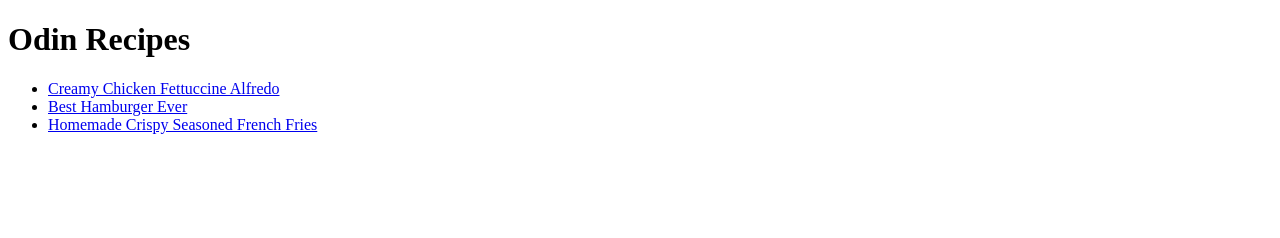
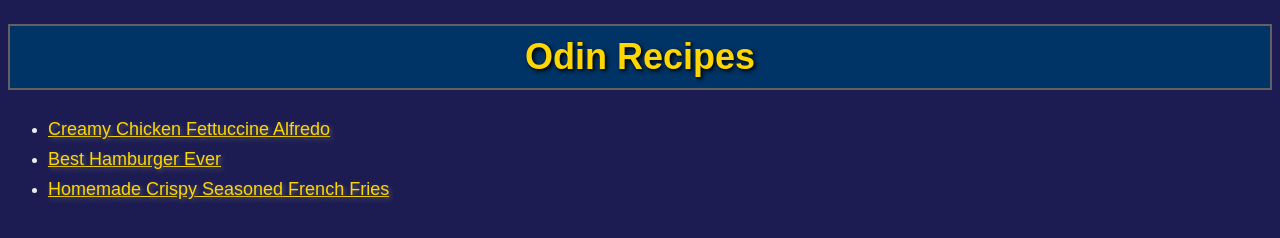
Before and after one commit to dev-maddie/odin-recipes, a plain HTML site: page index.html in a window 1280 px wide. Drawn offline with Linux system fonts and the light colour scheme.

Commit message:
Added CSS to index page

```diff
--- a/index.html
+++ b/index.html
@@ -4,13 +4,14 @@
     <meta charset="UTF-8">
     <meta name="viewport" content="width=device-width, initial-scale=1.0">
     <title>Odin Recipes</title>
+    <link rel="stylesheet" href="styles.css">
 </head>
 <body>
-    <h1>Odin Recipes</h1>
+    <h1 id="home-page-title">Odin Recipes</h1>
     <ul>
-        <li><a href="./recipes/Fettuccine.html">Creamy Chicken Fettuccine Alfredo</a></li>
-        <li><a href="./recipes/Hamburger.html">Best Hamburger Ever</a></li>
-        <li><a href="./recipes/Fries.html">Homemade Crispy Seasoned French Fries</a></li>
+        <li><a href="./recipes/Fettuccine.html" class="page-links">Creamy Chicken Fettuccine Alfredo</a></li>
+        <li><a href="./recipes/Hamburger.html" class="page-links">Best Hamburger Ever</a></li>
+        <li><a href="./recipes/Fries.html" class="page-links">Homemade Crispy Seasoned French Fries</a></li>
     </ul>
 </body>
 </html>
```
